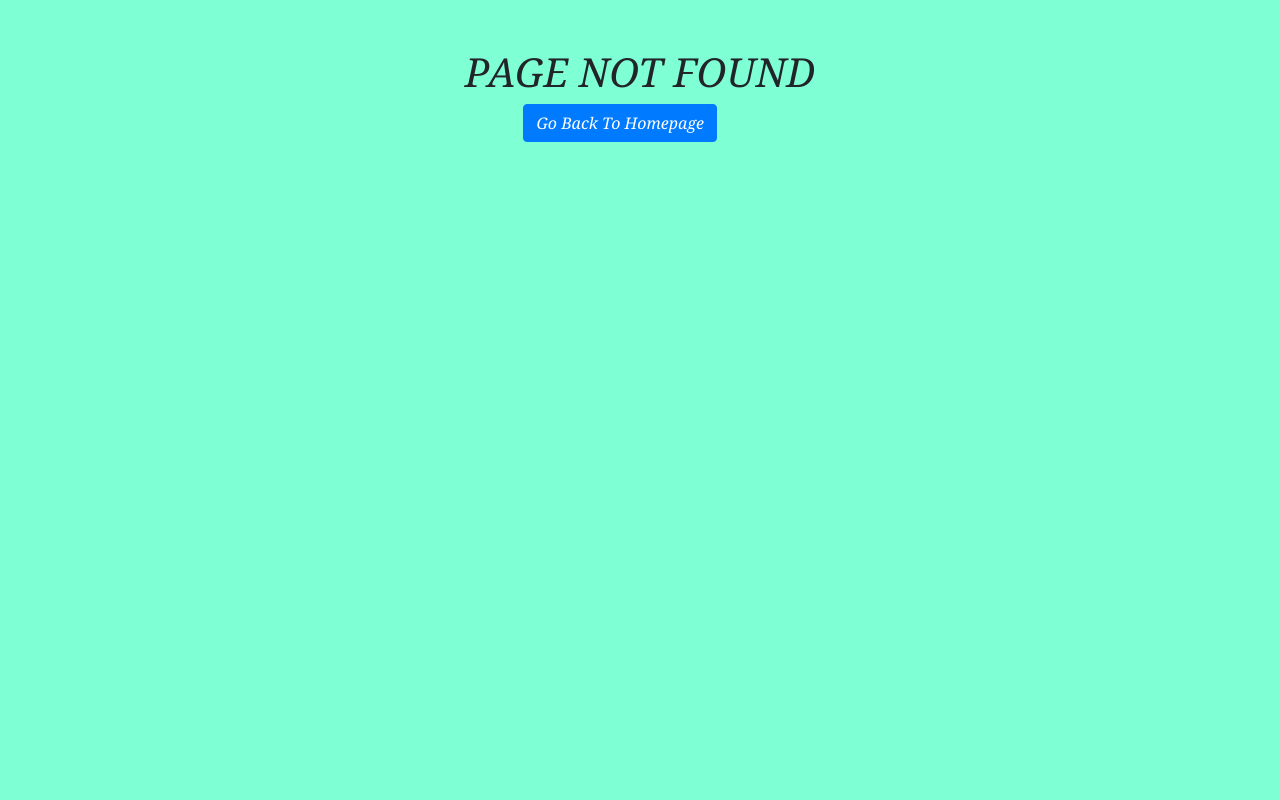
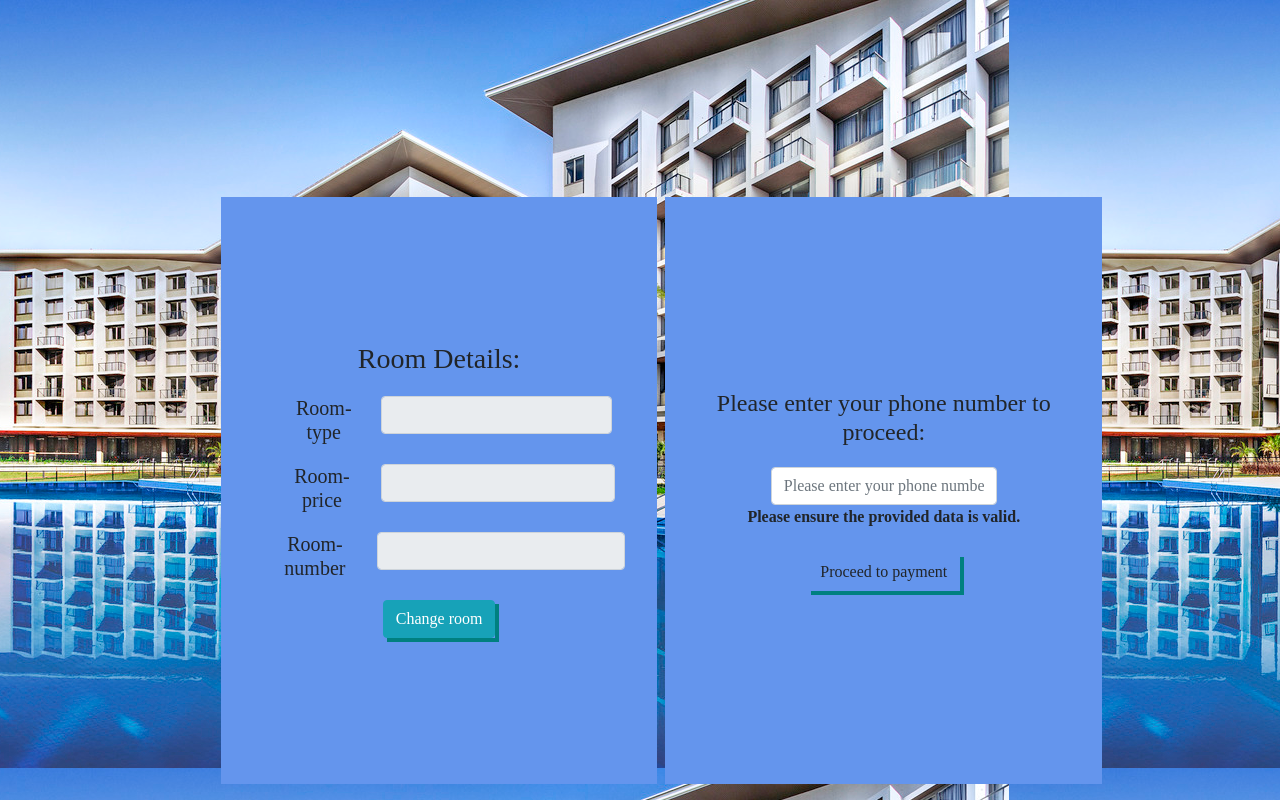
Before and after one commit to Chukwunazaekpere/hotel-management-frontend, a React (Create React App) app: page /room-reservation in a window 1280 px wide. Before the commit this address had no page. Built offline with nearby package versions, Linux system fonts and the light colour scheme.

Commit message:
14th Nov 2020

```diff
--- a/src/components/Homepage.jsx
+++ b/src/components/Homepage.jsx
@@ -10,11 +10,11 @@ export const Homepage = (props) => {
     }
 
     const authentication =  <div className="row">
-                                <div className="col">
+                                <div className="col-3">
                                     <Button path="Complete your reservation" />
                                 </div>
 
-                                <div className="col">
+                                <div className="col-3">
                                     <Button path="Make reservation" />
                                 </div>
                             </div>
--- a/src/components/Routes/UnrestrictedRoutes.jsx
+++ b/src/components/Routes/UnrestrictedRoutes.jsx
@@ -10,6 +10,8 @@ import UsernameLogin from "../Authentication/UsernameLogin";
 
 import OccupantDetails from "../UserComponents/OccupantDetails";
 import RoomList from "../UserComponents/RoomList";
+import RoomReservation from '../UserComponents/RoomReservation';
+
 
 import { Route, Switch } from "react-router-dom";
 
@@ -27,7 +29,7 @@ export const UnrestrictedRoutes = () => {
 
                 <Route path='/occupant-details' component={OccupantDetails} />
                 <Route path='/roomlist' component={RoomList} />
-
+                <Route path='/room-reservation' component={ RoomReservation } />
 
                 {/* For any other url which is undefined... */}
                 <Route component={Undefined} />
--- a/src/components/UserComponents/OccupantDetails.jsx
+++ b/src/components/UserComponents/OccupantDetails.jsx
@@ -3,8 +3,8 @@ import Button from "../Utilities/Button";
 import axios from "axios";
 import { Redirect } from "react-router-dom";
 
-import hotel1 from "../../images/hotel 1.jpg";
 import '../../index.css';
+import 'animate.css';
 
 
 class RoomReservation extends React.Component {
@@ -52,7 +52,7 @@ class RoomReservation extends React.Component {
     event.preventDefault();
     // Submit users data in order to reserve room(s)
     axios
-      .post("http://localhost:8000/hotels/create-occupant/", {
+      .post("http://localhost:8000/create-occupant/", {
         firstname: this.state.roomReservationDetails.Firstname,
         lastname: this.state.roomReservationDetails.Lastname,
         email: this.state.roomReservationDetails.Email,
@@ -77,14 +77,6 @@ class RoomReservation extends React.Component {
       formFields.push(key);
     }
 
-    // const image_style = {
-    //   backgroundPosition: 'center',
-    //   backgroundImage: hotel1,
-    //   height: "100%",
-    //   backgroundRepeat: 'no-repeat',
-    //   backgroundSize: "cover",
-    // };
-
     const formStyle = {
       backgroundColor: "peru",
       border: "30px",
@@ -96,14 +88,10 @@ class RoomReservation extends React.Component {
 
     return (
       <div>
-        {/* <div class="embed-responsive embed-responsive-16by9">
-          <iframe class="embed-responsive-item" src={hotel1}></iframe>
-        </div> */}
-
         <div className="row mt-3">
             <div className="col-2 ml-3 mr-5 mt-5"></div>
 
-            <div className="col-5 ml-5">
+            <div className="animate__animated animate__bounce col-5 ml-5">
                 <h3 className="col- mt-5 ml-5">
                   Please fill in the required details to see the available rooms.
                 </h3>
@@ -113,14 +101,13 @@ class RoomReservation extends React.Component {
         <div className="row">
           <div className="col-4 ml-2 mr-1"></div>
 
-          <div style={formStyle} className="col-4 m-3 form-group">
-            {formFields.map((field) => (
+          <div style={formStyle} className="animate__animated animate__swing col-4 m-3 form-group">
+            {formFields.map( field => (
               <div key={field}>
                 {/* place fields */}
                 <h5 className="mt-3">{field}:</h5>
                 {/* place any field error */}
                 <h4>{this.state.formErrorDetails[`${field.toLowerCase()}`]}</h4>
-                {field !== "Room-type" ? (
                   <input
                     className="pl-2 mb-3 form-control"
                     type={
@@ -146,29 +133,6 @@ class RoomReservation extends React.Component {
                         : ""
                     }
                   />
-                ) : (
-                  <select
-                    className="form-control"
-                    name={field}
-                    onChange={this.handleChange}
-                    value={this.state.roomReservationForm[field]}
-                  >
-                    <option value="">Select room type</option>
-                    {this.state.roomType.map((roomType, index) => (
-                      <option key={index} value={roomType}>
-                        {this.state.roomReservationForm["Cost"] === ""
-                          ? roomType.concat(
-                              " ",
-                              "-",
-                              " ",
-                              "#",
-                              this.state.roomPrice[index]
-                            )
-                          : roomType}
-                      </option>
-                    ))}
-                  </select>
-                )}
               </div>
             ))}
             <div className="mb-2">
@@ -181,19 +145,21 @@ class RoomReservation extends React.Component {
           </div>
         </div>
 
-        {this.state.toggleRoomListDisplay === true ? (
+        {
+          this.state.toggleRoomListDisplay === true ? (
             // We're passing 'room_type' to the state props, 'cos we'll need
             // to call the roomlist, which will then querry the backend
             // for a request with the 'room_type'.
             <Redirect
               to={{
                 pathname: "/roomlist",
-              state: { room_type: this.state.roomReservationForm["Room-type"] },
+                state: { occupant_details: this.state.roomReservationDetails },
               }}
             />
           ) : (
             <Redirect to="/occupant-details" />
-        )}
+          )
+        }
       </div>
     );
   }
--- a/src/components/UserComponents/RoomList.jsx
+++ b/src/components/UserComponents/RoomList.jsx
@@ -1,6 +1,10 @@
 import React from "react";
 import Button from "../Utilities/Button";
 import axios from "axios";
+
+import "../styles/roomListStyles.css";
+import { Prompt, Redirect } from 'react-router-dom';
+import 'animate.css';
 
 
 class RoomList extends React.Component{
@@ -8,20 +12,38 @@ class RoomList extends React.Component{
         super(props);
 
         this.state = {
-            listOfRooms: []
+            listOfRooms: [],
+
+            // This state-variable becomes true when the user clicks on the
+            // "Book room" button.
+            permitRoomBooking: false,
+
+            chosenRoomDetails: {},
+
+            occupant_details: [],
 
         }
     }
 
     componentDidMount(){
-        axios.get(`http://127.0.0.1:8000/hotels/roomslist/`)
+        this.setState({ permitRoomBooking: false })
+
+        axios.get(`http://127.0.0.1:8000/roomslist/`)
         .then( response => {
+            console.log("\n\t Rooms: ", response.data )
             this.setState({ listOfRooms: response.data })
-            console.log("\n\t Rooms: ", response.data )
 
-        }).catch( error => {
+        }).catch( () => {
             this.setState({ listOfRooms: 'There are no available rooms yet'})
         })
+    }
+
+    bookingHandler = (detail) => {
+        const room_details = detail;
+
+        this.setState({ permitRoomBooking: true })
+        this.setState({ chosenRoomDetails: room_details })
+
     }
 
     render(){
@@ -33,9 +55,12 @@ class RoomList extends React.Component{
                 {
                     this.state.listOfRooms ?
                     <React.Fragment>
-                        <h2>Available Rooms:</h2>
+                        <div className='row'>
+                            <h2 className='col'>Available Rooms:</h2>
+                        </div>
 
-                        <table className='table table-striped table-hover'>
+                        <table className='table table-striped table-hover table_style
+                                          animate__animated animate__heartBeat'>
                             <thead>
                                 <tr>
                                     {
@@ -46,27 +71,46 @@ class RoomList extends React.Component{
                                 </tr>
                             </thead>
 
-                            <tbody >
+                            <tbody>
                                 {
                                     this.state.listOfRooms.map( detail =>
-                                        <tr key={ detail.id } className='mt-2'>
+                                        <tr key={ detail.id } >
                                             <td>{detail.room_type}</td>
                                             <td>{detail.room_price}</td>
                                             <td>{detail.room_number}</td>
                                             <td>{detail.room_status}</td>
 
-                                            <Button action='Book room'/>
+                                            <span>
+                                                <Button action='Book room'
+                                                directToBookRoomPage={() => this.bookingHandler(detail)}/>
+                                            </span>
                                         </tr>
                                     )
                                 }
                             </tbody>
                         </table>
+
                     </React.Fragment>
                         :
                     <React.Fragment>
                         <h3>There are no available rooms yet</h3>
                     </React.Fragment>
                 }
+
+                {
+                    this.state.permitRoomBooking === true ?
+                    <Redirect to={{
+                        pathname: '/room-reservation',
+                        state: {
+                            room_details: this.state.chosenRoomDetails,
+                            occupant_details: this.state.occupant_details
+                        }
+                    }}
+                    />
+                    :
+                    <Redirect to='/roomlist' />
+                }
+
             </div>
         )
     }
--- /dev/null
+++ b/src/components/UserComponents/RoomReservation.jsx
@@ -0,0 +1,100 @@
+import React, { useState } from 'react';
+import 'animate.css';
+import Button from "../Utilities/Button";
+
+import '../styles/roomReservationStyles.css';
+import 'animate.css';
+
+
+class RoomReservation extends React.Component {
+    constructor(props){
+        super(props);
+
+        this.state = {
+            room_details: {},
+
+            occupants_phone: ''
+        }
+    }
+
+    componentDidMount (){
+        if ( this.props.location.state ) {
+            const { room_details } = this.props.location.state;
+            console.log("Room Details", room_details)
+
+            this.setState({ room_details })
+
+        }
+    }
+
+    handleChangePhone = (event) => {
+        event.preventDefault();
+        this.setState({ occupants_phone: event.target.value })
+
+    }
+
+    render () {
+        let room_fields = [
+            'Room-type', 'Room-price', 'Room-number'
+        ]
+
+        let field_values = [
+            'room_type', 'room_price', 'room_number'
+        ]
+
+        return (
+            <div className='row reservation_style animate__animated animate__pulse'>
+
+                <section className='form-style form-group col-4'>
+                    <h3 className='mt-3'> Room Details:</h3>
+                    {
+                        room_fields.map( (field, index) => (
+                            <span key={index} >
+                                <h5 className='col-4'> {field} </h5> <br/>
+
+                                <input className='col form-control'
+                                    disabled={true}
+                                    name={field}
+                                    defaultValue={this.state.room_details[field_values[0]]}
+                                    value={this.state.room_details[field_values[0]]}
+
+                                    />
+                            </span>
+                        ))
+                    }
+
+                    <span className='mb-3'>
+                        <Button path='roomlist'
+                                text='Change room' />
+                    </span>
+                </section>
+
+                <section className='form-style form-group col-4 ml-2'>
+
+                    <h4> Please enter your phone number to proceed: </h4>
+                    <span>
+                        <input className='form-control'
+                                type="tel"
+                                required='true'
+                                name='phone'
+                                value={ this.state.occupants_phone }
+                                onChange={this.handleChangePhone}
+                                placeholder='Please enter your phone number'
+                        /> <br/>
+                    </span>
+                    <strong>Please ensure the provided data is valid.</strong>
+
+                    <span className='mt-4'>
+                        <Button path='payment'
+                                text='Proceed to payment'
+                                />
+                    </span>
+                </section>
+
+            </div>
+        )
+    }
+
+}
+
+export default RoomReservation;
--- a/src/components/Utilities/Button.jsx
+++ b/src/components/Utilities/Button.jsx
@@ -1,15 +1,17 @@
 import React from "react";
 import { Link } from "react-router-dom";
+
+import '../styles/buttonStyles.css';
 
 
 class Button extends React.Component{
     render(){
-        const { action, path, submitRegistration,
+        const { action, text, path, submitRegistration,
                 submitLogin, logoutHandler, resetPassword,
-                showRoomList } = this.props;
+                showRoomList, directToBookRoomPage } = this.props;
 
         return(
-            <div>
+            <div className='btn-styles'>
                 {
                     // Navigate user to "Log -in" page
                     path === 'Complete your reservation' ?
@@ -28,8 +30,13 @@ class Button extends React.Component{
                         </Link>
                     :
                     path === 'roomlist' ?
-                    <Link to={`${path}`} onClick={ showRoomList } className='btn btn-info'>
-                        {action}
+                        <Link to={`/${path}`} onClick={ showRoomList } className='btn btn-info'>
+                            {action || text}
+                        </Link>
+                    :
+                    path === 'payment' ?
+                        <Link to={`${path}`} onClick={ showRoomList } className='btn btn-payment'>
+                            {text}
                         </Link>
                     :
                     // Submit 'sign-in form' for validation
@@ -46,7 +53,7 @@ class Button extends React.Component{
                         <button className='btn btn-success' onClick={resetPassword}>{action}</button>
                     :
                     action === 'Book room' ?
-                    <button className='btn btn-success' onClick={resetPassword}>{action}</button>
+                    <button className='btn btn-info' onClick={ directToBookRoomPage }>{action}</button>
                     :
                     <Link to='/' className='btn btn-primary'>Go Back To Homepage</Link>
 
--- /dev/null
+++ b/src/components/styles/buttonStyles.css
@@ -0,0 +1,13 @@
+.btn-payment {
+    background-color: tan;
+
+}
+
+.btn-payment:hover {
+    background-color: cornflowerblue;
+}
+
+.btn-styles {
+    border-bottom: tan;
+    box-shadow: 4px 4px teal;
+}
--- /dev/null
+++ b/src/components/styles/roomListStyles.css
@@ -0,0 +1,28 @@
+
+.table_style {
+    background-color: tan;
+    width: 70%;
+    border-radius: 25px;
+    text-align: center;
+    margin-left: 15%;
+}
+
+span {
+    display: flex;
+    margin-top: 3%;
+}
+
+.table_style:hover {
+    background-color: beige;
+}
+
+h2 {
+    margin: 30px;
+    font-weight: bold;
+    text-align: center;
+}
+
+tbody {
+    justify-items: center;
+
+}
--- /dev/null
+++ b/src/components/styles/roomReservationStyles.css
@@ -0,0 +1,24 @@
+.reservation_style {
+    display: flex;
+    background-image: url(../../images/hotel\ 3.jpg);
+    min-height: 100vh;
+
+}
+
+.form-style {
+    display: flex;
+    flex-flow: column wrap;
+    margin-top: 15%;
+    margin-bottom: 15%;
+    left: 18%;
+    background-color: cornflowerblue;
+    border: '30px dashed cornflowerblue';
+    border-color: '#282c34';
+    border-radius: '40px';
+    color: 'black';
+    font-family: "Georgia, Verdana, Geneva, Tahoma, sans-serif";
+    min-height: 15%;
+    width: 40%;
+    justify-content: center;
+    align-items: center;
+  }
--- a/src/index.css
+++ b/src/index.css
@@ -2,10 +2,11 @@
 
 body {
   margin: 0;
+  padding: 0;
   font-family: Georgia, 'Times New Roman', Times, serif;
   -webkit-font-smoothing: antialiased;
   -moz-osx-font-smoothing: grayscale;
-  background-image: url(images/hotel\ 2.jpg);
+  background-image: linear-gradient(rgba(0,0,0,0.75), rgba(0,0,0,0.75)), url(images/hotel\ 2.jpg);
 }
 
 code {
```
Also changed, not shown: package.json (+13 -1 lines), src/components/styles/documentStyles.css (renamed from src/components/Utilities/documentStyles.css), 1 other file (tests, documents, lock files or other folders). Lines whose indentation alone changed are shown as unchanged.
